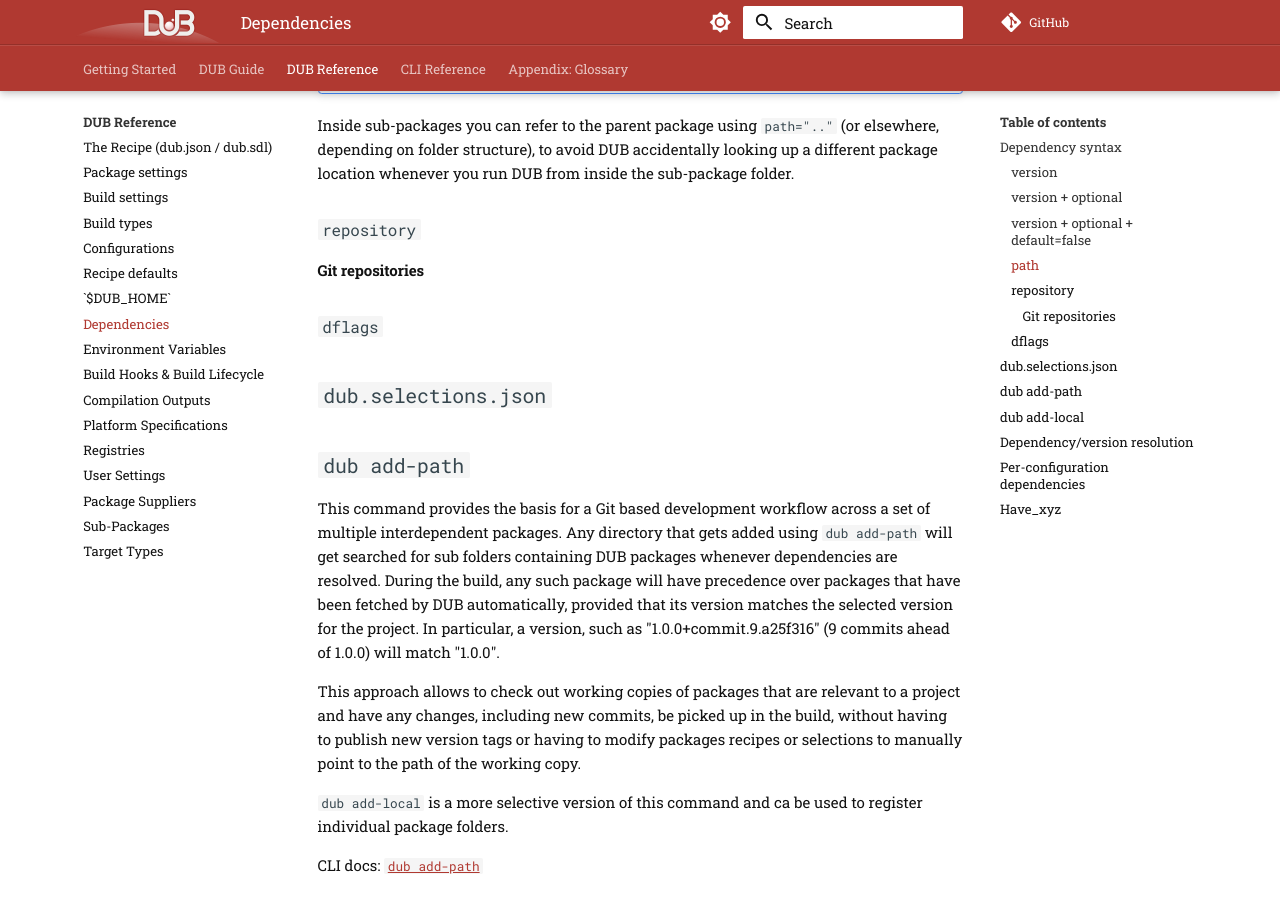
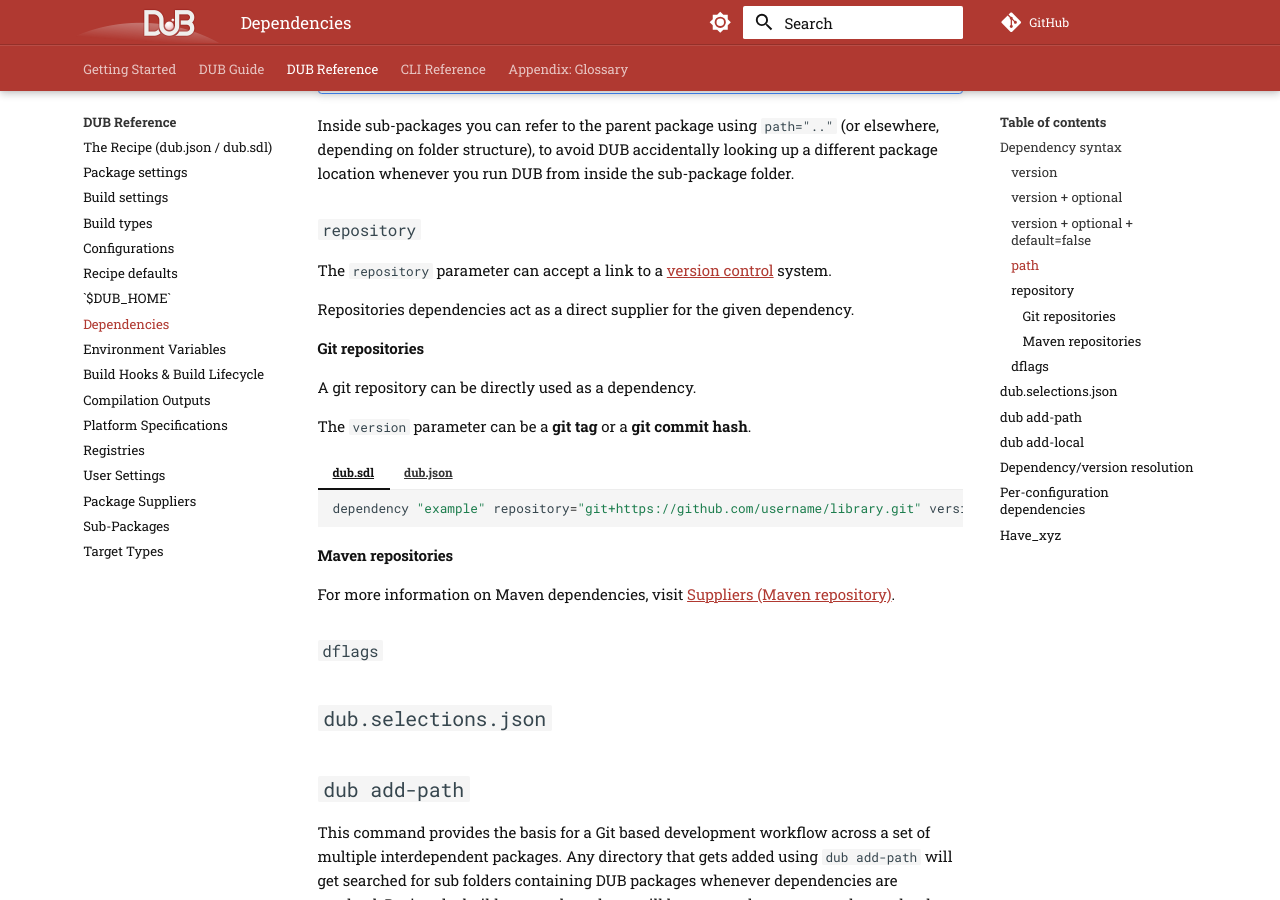
Before and after one commit to dlang/dub-docs, an MkDocs documentation site: the page built from docs/dub-reference/dependencies.md, in a window 1280 px wide and 900 px high, scrolled down 1420 px. Built offline with MkDocs 1.6.1 and Material for MkDocs 9.7.7, drawn with Linux system fonts in a browser that asks for light colours; comment, search, counter and statistics services are not loaded.

Commit message:
dub-reference/dependencies.md: Add Git repository dependency information

````diff
--- a/docs/dub-reference/dependencies.md
+++ b/docs/dub-reference/dependencies.md
@@ -47,7 +47,39 @@ See [version specifiers](./build_settings.md#version-specifiers).
 Inside sub-packages you can refer to the parent package using `path=".."` (or elsewhere, depending on folder structure), to avoid DUB accidentally looking up a different package location whenever you run DUB from inside the sub-package folder.
 
 ### `repository`
+
+The `repository` parameter can accept a link to a [version control](https://en.wikipedia.org/wiki/Version_control) system.
+
+Repositories dependencies act as a direct supplier for the given dependency.
+
 #### Git repositories
+
+A git repository can be directly used as a dependency.
+
+The `version` parameter can be a **git tag** or a **git commit hash**.
+
+=== "dub.sdl"
+
+    ```sdl
+    dependency "example" repository="git+https://github.com/username/library.git" version="6fd8e2dd19de59755b5531ccd7e481fd1df8967d"
+    ```
+
+=== "dub.json"
+
+    ```json
+    {
+        "dependencies": {
+            "example": {
+                "repository": "git+https://github.com/username/library.git",
+                "version": "6fd8e2dd19de59755b5531ccd7e481fd1df8967d"
+            }
+        }
+    }
+    ```
+
+#### Maven repositories
+
+For more information on Maven dependencies, visit [Suppliers (Maven repository)](./suppliers.md#maven-repository).
 
 ### `dflags`
 ## `dub.selections.json`
````
